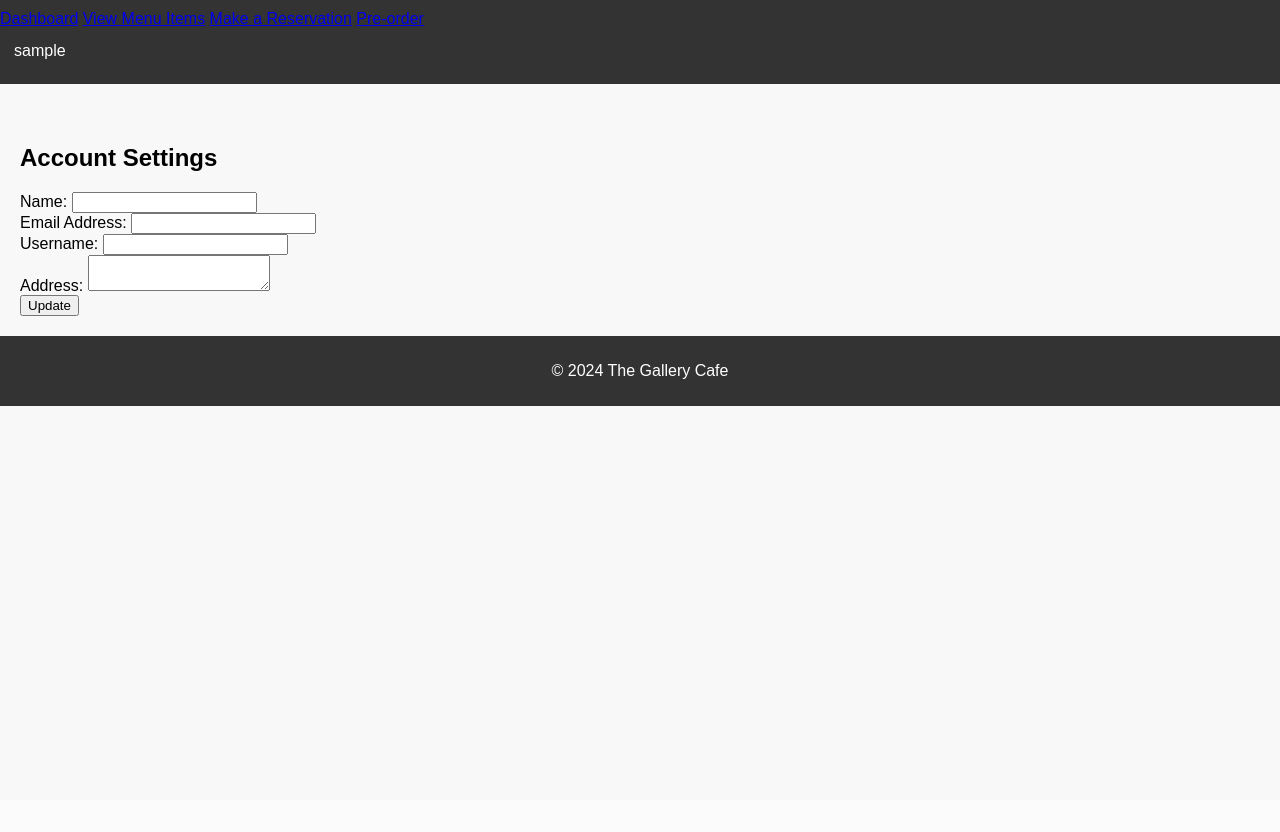
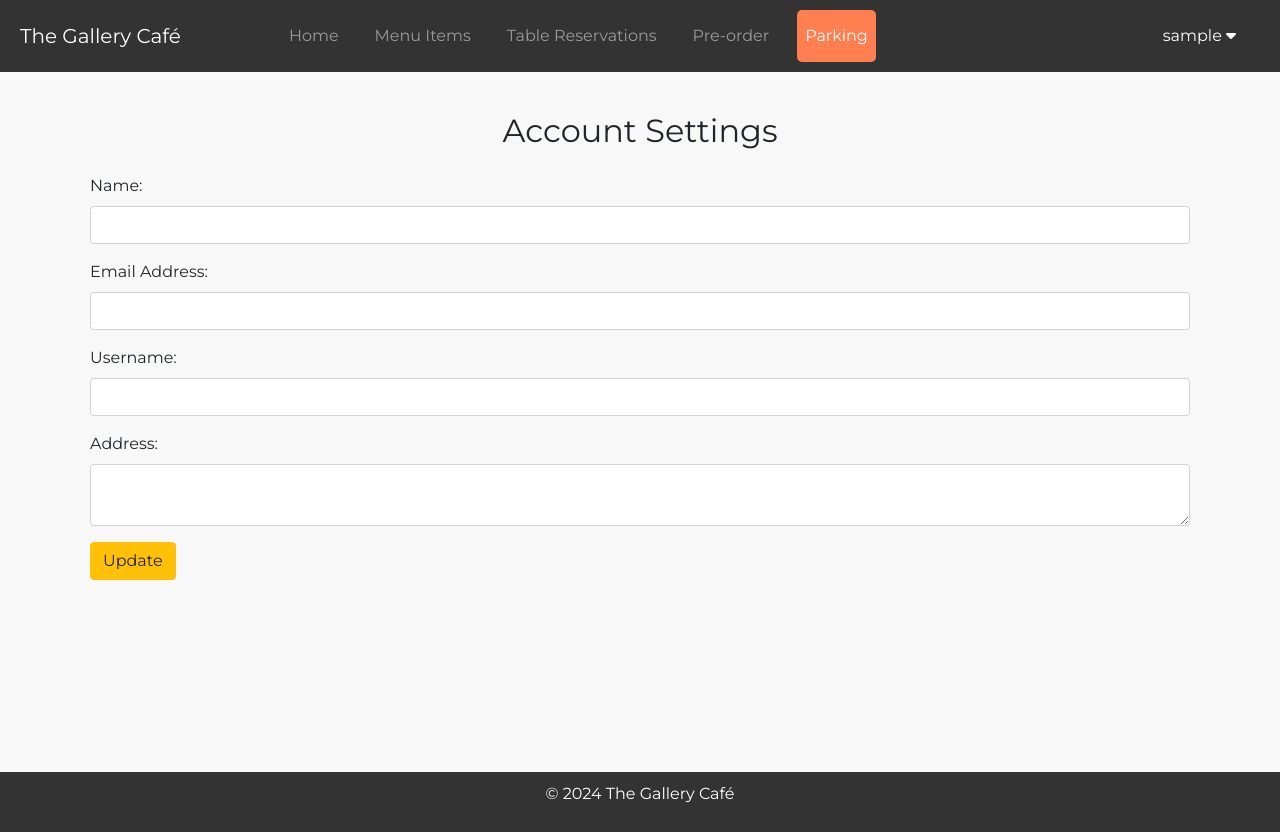
Before and after one commit to saranga97/gallery_cafe, a PHP site: page /account_settings.php in a window 1280 px wide. Before the commit the page ends 406 px from the top, so only its background shows below. Run offline with PHP 8.4, Linux system fonts and the light colour scheme; the visitor is signed in with stand-in values (Sample User, id 1); data that the repository does not hold is empty; some libraries are stand-ins or nearby versions.

Commit message:
Added account settings update functionality

```diff
--- a/account_settings.php
+++ b/account_settings.php
@@ -18,7 +18,7 @@ if ($_SERVER["REQUEST_METHOD"] == "POST") {
 
     if ($conn->query($sql) === TRUE) {
         $_SESSION["username"] = $username;
-        echo "Account updated successfully!";
+        echo "<script>alert('Account updated successfully!');</script>";
     } else {
         echo "Error: " . $sql . "<br>" . $conn->error;
     }
@@ -30,22 +30,46 @@ if ($_SERVER["REQUEST_METHOD"] == "POST") {
 ?>
 
 <!DOCTYPE html>
-<html>
+<html lang="en">
+
 <head>
+    <meta charset="UTF-8">
+    <meta name="viewport" content="width=device-width, initial-scale=1.0">
     <title>Account Settings</title>
-    <link rel="stylesheet" type="text/css" href="css/styles.css">
+    <link href="https://fonts.googleapis.com/css2?family=Montserrat:wght@400;700&display=swap" rel="stylesheet">
+    <link rel="stylesheet" href="https://stackpath.bootstrapcdn.com/bootstrap/4.5.2/css/bootstrap.min.css">
+    <link rel="stylesheet" href="css/styles.css">
+    <script src="https://kit.fontawesome.com/a076d05399.js"></script>
+    <script src="js/scripts.js" defer></script>
 </head>
+
 <body>
-    <div class="navbar">
-        <div class="navbar-left">
-            <a href="customer_dashboard.php">Dashboard</a>
-            <a href="view_menu_items.php">View Menu Items</a>
-            <a href="make_reservation.php">Make a Reservation</a>
-            <a href="pre_order.php">Pre-order</a>
-        </div>
-        <div class="navbar-right">
+    <nav class="navbar navbar-expand-lg navbar-dark">
+        <a class="navbar-brand" href="#">The Gallery Café</a>
+        <button class="navbar-toggler" type="button" data-toggle="collapse" data-target="#navbarNav" aria-controls="navbarNav" aria-expanded="false" aria-label="Toggle navigation">
+            <span class="navbar-toggler-icon"></span>
+        </button>
+        <div class="collapse navbar-collapse" id="navbarNav">
+            <ul class="navbar-nav mr-auto">
+                <li class="nav-item">
+                    <a class="nav-link" href="customer_dashboard.php">Home</a>
+                </li>
+                <li class="nav-item">
+                    <a class="nav-link" href="view_menu_items.php">Menu Items</a>
+                </li>
+                <li class="nav-item">
+                    <a class="nav-link" href="make_reservation.php">Table Reservations</a>
+                </li>
+                <li class="nav-item">
+                    <a class="nav-link" href="pre_order.php">Pre-order</a>
+                </li>
+                <li class="nav-item">
+                    <a class="nav-link active" href="parking.php">Parking</a>
+                </li>
+
+            </ul>
             <div class="dropdown">
-                <button class="dropbtn"><?php echo $_SESSION["username"]; ?>
+                <button class="dropbtn"><?php echo isset($_SESSION["username"]) ? $_SESSION["username"] : 'User'; ?>
                     <i class="fa fa-caret-down"></i>
                 </button>
                 <div class="dropdown-content">
@@ -54,21 +78,42 @@ if ($_SERVER["REQUEST_METHOD"] == "POST") {
                 </div>
             </div>
         </div>
-    </div>
+    </nav>
 
-    <div class="content">
-        <h2>Account Settings</h2>
-        <form method="post">
-            Name: <input type="text" name="name" value="<?php echo $user['name']; ?>" required><br>
-            Email Address: <input type="email" name="email" value="<?php echo $user['email']; ?>" required><br>
-            Username: <input type="text" name="username" value="<?php echo $user['username']; ?>" required><br>
-            Address: <textarea name="address" required><?php echo $user['address']; ?></textarea><br>
-            <button type="submit">Update</button>
-        </form>
+    <div style="min-height: 85vh;" class="container content">
+        <div class="row">
+            <div class="col-12">
+                <h2 class="text-center">Account Settings</h2>
+                <form method="post" class="mt-4">
+                    <div class="form-group">
+                        <label for="name">Name:</label>
+                        <input type="text" class="form-control" id="name" name="name" value="<?php echo $user['name']; ?>" required>
+                    </div>
+                    <div class="form-group">
+                        <label for="email">Email Address:</label>
+                        <input type="email" class="form-control" id="email" name="email" value="<?php echo $user['email']; ?>" required>
+                    </div>
+                    <div class="form-group">
+                        <label for="username">Username:</label>
+                        <input type="text" class="form-control" id="username" name="username" value="<?php echo $user['username']; ?>" required>
+                    </div>
+                    <div class="form-group">
+                        <label for="address">Address:</label>
+                        <textarea class="form-control" id="address" name="address" required><?php echo $user['address']; ?></textarea>
+                    </div>
+                    <button type="submit" class="btn btn-warning">Update</button>
+                </form>
+            </div>
+        </div>
     </div>
 
     <div class="footer">
-        <p>&copy; 2024 The Gallery Cafe</p>
+        <p>&copy; 2024 The Gallery Café</p>
     </div>
+
+    <script src="https://code.jquery.com/jquery-3.5.1.slim.min.js"></script>
+    <script src="https://cdn.jsdelivr.net/npm/@popperjs/core@2.5.4/dist/umd/popper.min.js"></script>
+    <script src="https://stackpath.bootstrapcdn.com/bootstrap/4.5.2/js/bootstrap.min.js"></script>
 </body>
+
 </html>
```
